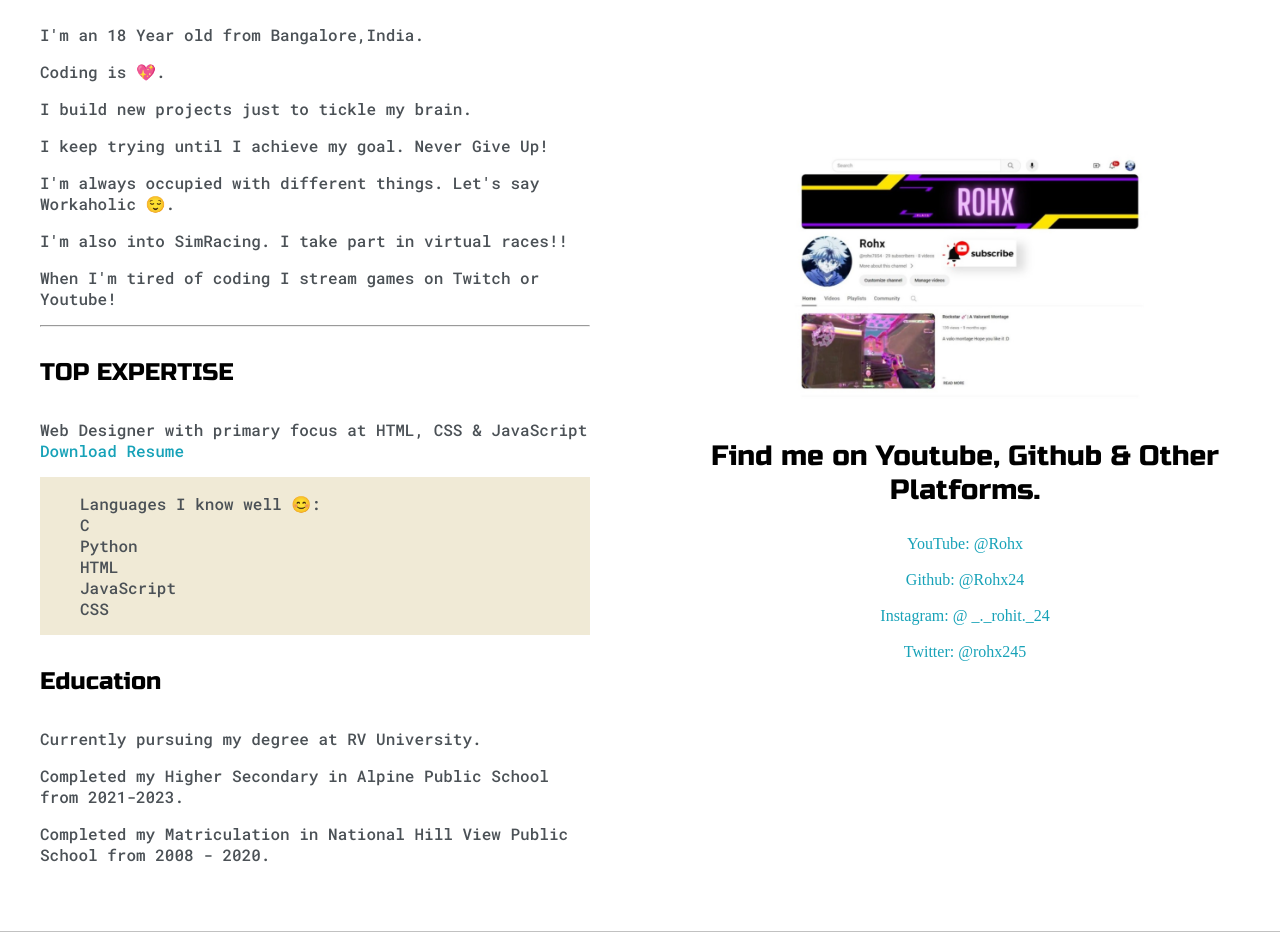
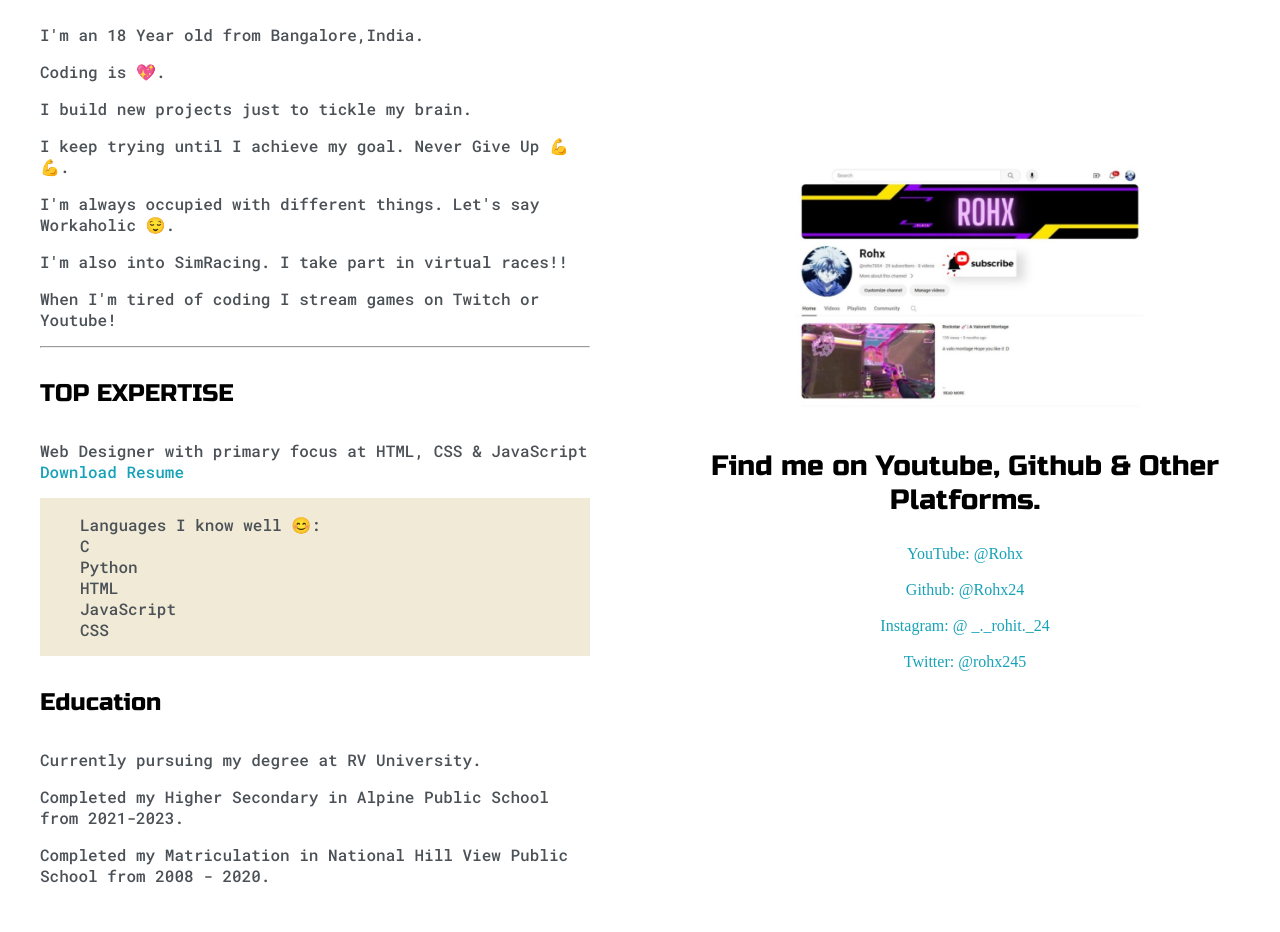
Before and after one commit to Rohx24/SEE-Project., a plain HTML site: page index.html in a window 1280 px wide. Shown: the part 800-1732 px from the top of the page. Drawn offline with Linux system fonts and the light colour scheme.

Commit message:
Update index.html

```diff
--- a/index.html
+++ b/index.html
@@ -84,7 +84,7 @@
 
 					<p>I build new projects just to tickle my brain.</p>
 
-					<p>I keep trying until I achieve my goal. Never Give Up!</p>
+					<p>I keep trying until I achieve my goal. Never Give Up 💪💪.</p>
 
 					<p>I'm always occupied with different things. Let's say Workaholic 😌. </p>
 
```
